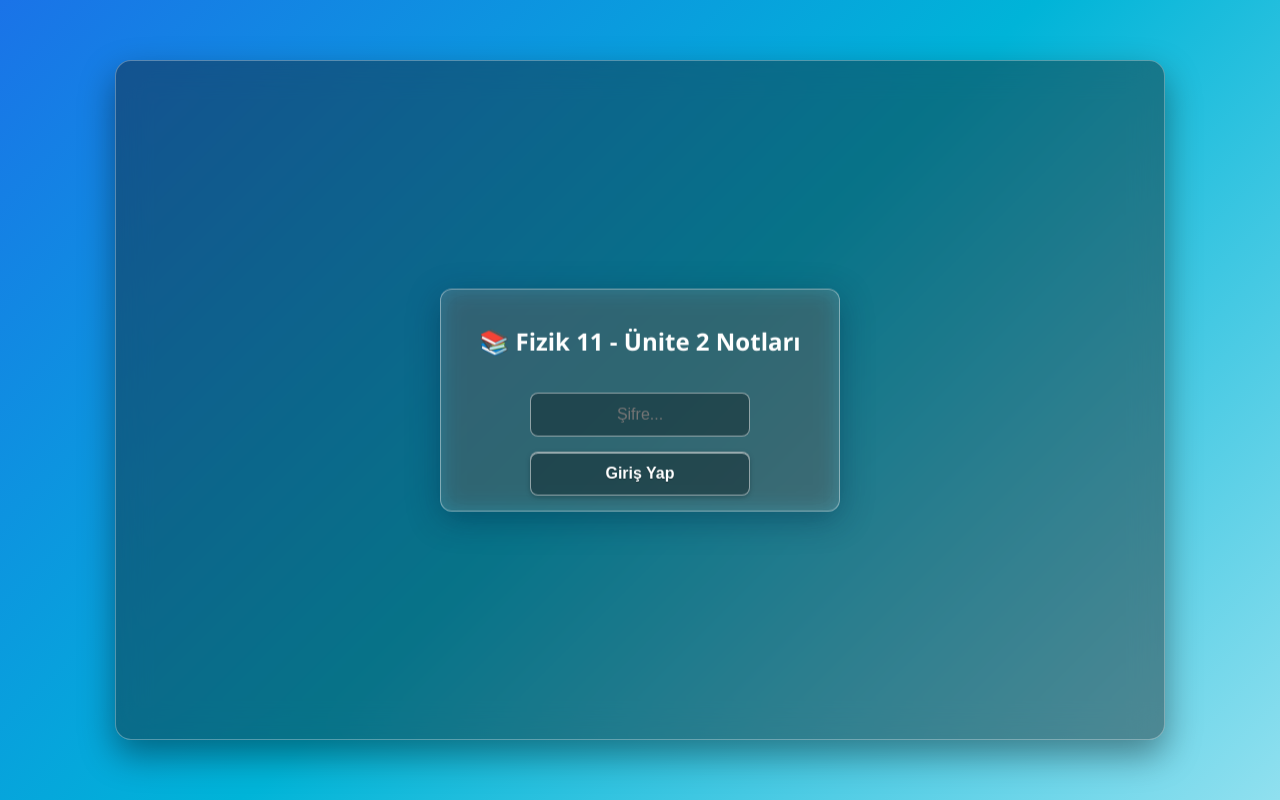
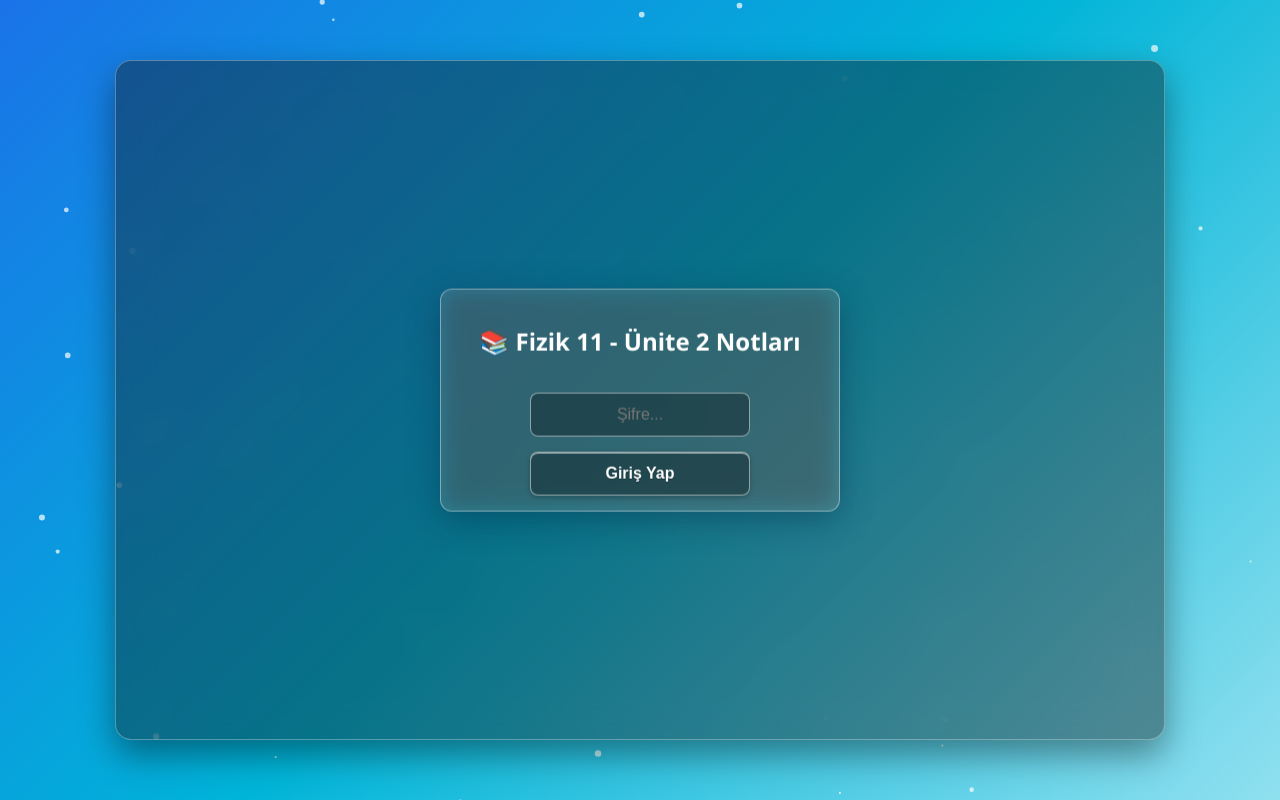
Before and after one commit to byfatihbro-hub/project-tr, a website: page public/index.html in a window 1280 px wide. Drawn offline with nearby package versions, Linux system fonts and the light colour scheme; no server answers.

```diff
--- a/public/index.html
+++ b/public/index.html
@@ -7,10 +7,22 @@
     <style>
         * { box-sizing: border-box; }
         body { background: linear-gradient(135deg, #1a73e8 0%, #00b4d8 50%, #90e0ef 100%); color: #fff; font-family: 'Segoe UI', Tahoma, Geneva, Verdana, sans-serif; margin: 0; padding: 0; display: flex; flex-direction: column; height: 100dvh; overflow: hidden; justify-content: center; align-items: center; }
-        .app-container { width: 100%; height: 100%; display: flex; flex-direction: row; padding: 10px; background: transparent; position: relative; gap: 10px; }
+
+        /* ❄️ Kar yağışı canvas katmanı (Arka planı bozmaz, üstünde süzülür) */
+        #snowCanvas {
+            position: fixed;
+            top: 0;
+            left: 0;
+            width: 100%;
+            height: 100%;
+            pointer-events: none;
+            z-index: 1;
+        }
+
+        .app-container { width: 100%; height: 100%; display: flex; flex-direction: row; padding: 10px; background: transparent; position: relative; gap: 10px; z-index: 2; }
         @media (min-width: 768px) { .app-container { max-width: 1050px; max-height: 85vh; height: 85vh; border-radius: 16px; box-shadow: 0 15px 35px rgba(0, 0, 0, 0.4); border: 1px solid rgba(255, 255, 255, 0.3); background: rgba(18, 18, 18, 0.4); backdrop-filter: blur(16px); padding: 15px; } }
         .hidden { display: none !important; }
-        .glass-box { background: rgba(255, 255, 255, 0.15); backdrop-filter: blur(12px); border: 1px solid rgba(255, 255, 255, 0.4); box-shadow: 0 8px 32px 0 rgba(0, 30, 60, 0.37); border-radius: 12px; padding: 15px; }
+        .glass-box { background: rgba(255, 255, 255, 0.15); backdrop-filter: blur(12px); border: 1px solid rgba(255, 255, 255, 0.4); box-shadow: 0 8px 32px 0 rgba(0, 30, 60, 0.37); border-radius: 12px; padding: 15px; z-index: 2; }
         .center-screen { position: absolute; width: 90%; max-width: 400px; left: 50%; top: 50%; transform: translate(-50%, -50%); display: flex; flex-direction: column; justify-content: center; align-items: center; gap: 15px; text-align: center; z-index: 100; }
         .center-screen input, .center-screen button { padding: 12px; font-size: 16px; border-radius: 8px; border: 1px solid rgba(255,255,255,0.5); background: rgba(0, 0, 0, 0.3); color: #fff; width: 220px; text-align: center; outline: none; }
         .aero-btn { background: linear-gradient(to bottom, #4facfe 0%, #00f2fe 100%); border: 1px solid #ffffff; color: #fff; font-weight: bold; cursor: pointer; box-shadow: inset 0 1px 0 rgba(255,255,255,0.6), 0 2px 5px rgba(0,0,0,0.2); text-shadow: 0 1px 1px rgba(0,0,0,0.3); transition: 0.2s; }
@@ -23,7 +35,7 @@
         .nav-item:hover, .nav-item.active { background: rgba(0, 242, 254, 0.3); border-color: #00f2fe; font-weight: bold; }
         .user-status-dot { width: 8px; height: 8px; border-radius: 50%; background: #2ecc71; box-shadow: 0 0 5px #2ecc71; }
 
-        #chatContainer { display: flex; flex-direction: column; flex: 1; height: 100%; overflow: hidden; position: relative; }
+        #chatContainer { display: flex; flex-direction: column; flex: 1; height: 100%; overflow: hidden; position: relative; z-index: 2; }
         .chat-header { display: flex; justify-content: space-between; align-items: center; margin-bottom: 5px; padding: 5px; cursor: pointer; border-radius: 8px; transition: background 0.2s; }
         .chat-header:hover { background: rgba(255,255,255,0.1); }
         .header-buttons { display: flex; gap: 6px; }
@@ -89,6 +101,9 @@
     </style>
 </head>
 <body>
+    <!-- ❄️ Kar Yağışı Canvas Arka Planı -->
+    <canvas id="snowCanvas"></canvas>
+
     <div class="app-container">
 
         <div id="sidebar" class="glass-box hidden">
@@ -236,6 +251,65 @@
 
     <script src="/socket.io/socket.io.js"></script>
     <script>
+        // ❄️ Kar Yağdırma Efekti Motoru
+        const snowCanvas = document.getElementById('snowCanvas');
+        const snowCtx = snowCanvas.getContext('2d');
+
+        function resizeSnowCanvas() {
+            snowCanvas.width = window.innerWidth;
+            snowCanvas.height = window.innerHeight;
+        }
+        window.addEventListener('resize', resizeSnowCanvas);
+        resizeSnowCanvas();
+
+        const snowflakes = [];
+        const maxSnowflakes = 60;
+
+        for (let i = 0; i < maxSnowflakes; i++) {
+            snowflakes.push({
+                x: Math.random() * snowCanvas.width,
+                y: Math.random() * snowCanvas.height,
+                radius: Math.random() * 2.5 + 1,
+                density: Math.random() * maxSnowflakes,
+                speed: Math.random() * 0.5 + 0.5
+            });
+        }
+
+        function drawSnow() {
+            snowCtx.clearRect(0, 0, snowCanvas.width, snowCanvas.height);
+            snowCtx.fillStyle = "rgba(255, 255, 255, 0.7)";
+            snowCtx.beginPath();
+            for (let i = 0; i < snowflakes.length; i++) {
+                let f = snowflakes[i];
+                snowCtx.moveTo(f.x, f.y);
+                snowCtx.arc(f.x, f.y, f.radius, 0, Math.PI * 2, true);
+            }
+            snowCtx.fill();
+            updateSnow();
+        }
+
+        let snowAngle = 0;
+        function updateSnow() {
+            snowAngle += 0.01;
+            for (let i = 0; i < snowflakes.length; i++) {
+                let f = snowflakes[i];
+                f.y += f.speed;
+                f.x += Math.sin(snowAngle + f.density) * 0.5;
+
+                if (f.y > snowCanvas.height + 5) {
+                    snowflakes[i] = {
+                        x: Math.random() * snowCanvas.width,
+                        y: -10,
+                        radius: f.radius,
+                        density: f.density,
+                        speed: f.speed
+                    };
+                }
+            }
+        }
+        setInterval(drawSnow, 33);
+
+        // --- UYGULAMA KODLARI ---
         const SECRET_PIN = "1992";
 
         let myUsername = localStorage.getItem('project_tr_username') || '';
```
